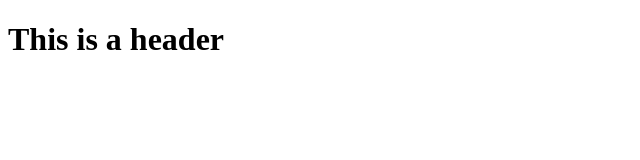
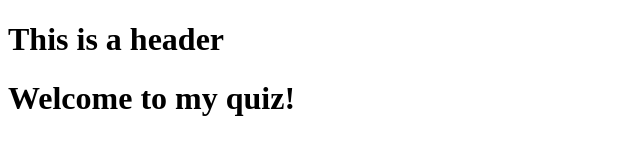
Before and after one commit to Zepeiz/CSquiz, a plain HTML site: page Interface.html in a window 1280 px wide. Shown: the whole page, without its empty margins (0-640 px from the left). Drawn offline with Linux system fonts and the light colour scheme.

Commit message:
Update Interface.html

```diff
--- a/Interface.html
+++ b/Interface.html
@@ -1,7 +1,16 @@
 <!DOCTYPE html>
 <html>
-<title> Welcome to the computer science club C++ quiz</title>
+
+  <head>
+  <title> Welcome to the computer science club C++ quiz</title>
+  </head>
+
+  <body>
   <h1>This is a header</h1>
+  <h1>Welcome to my quiz!</h1>
+
+  </body>
+
 
 
 <html>
```
